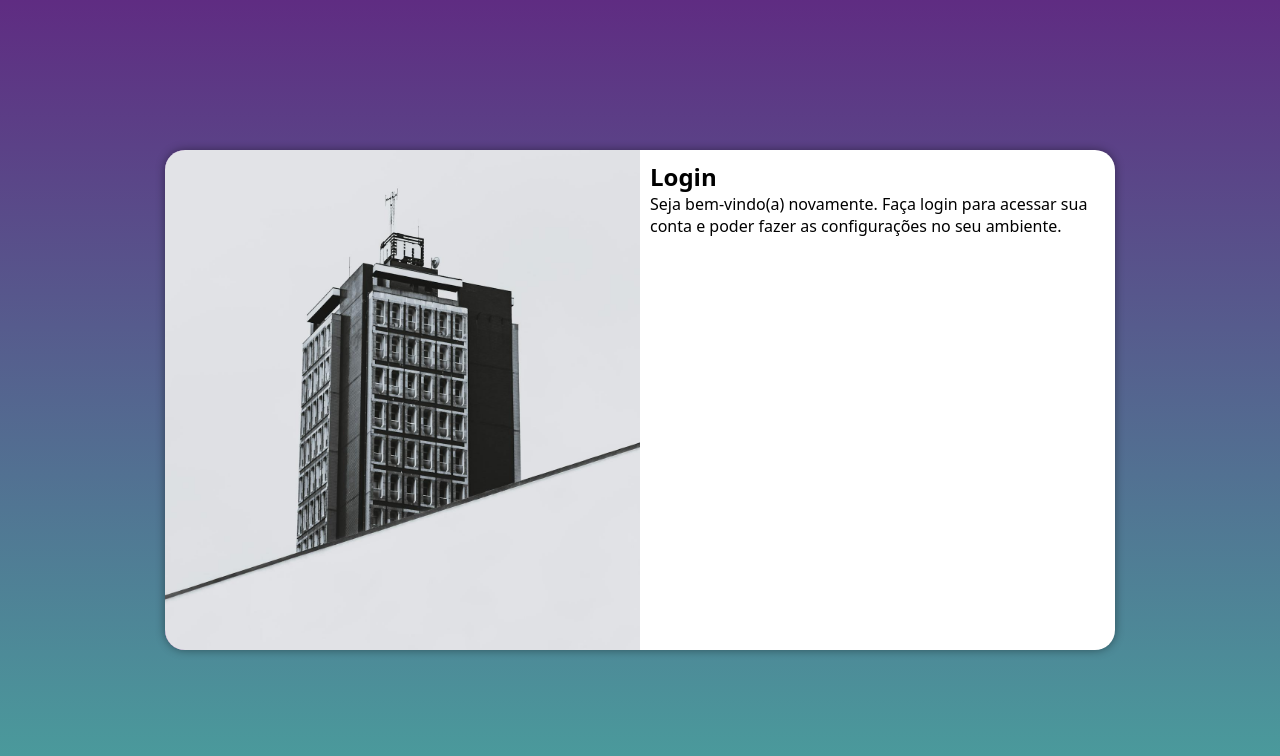
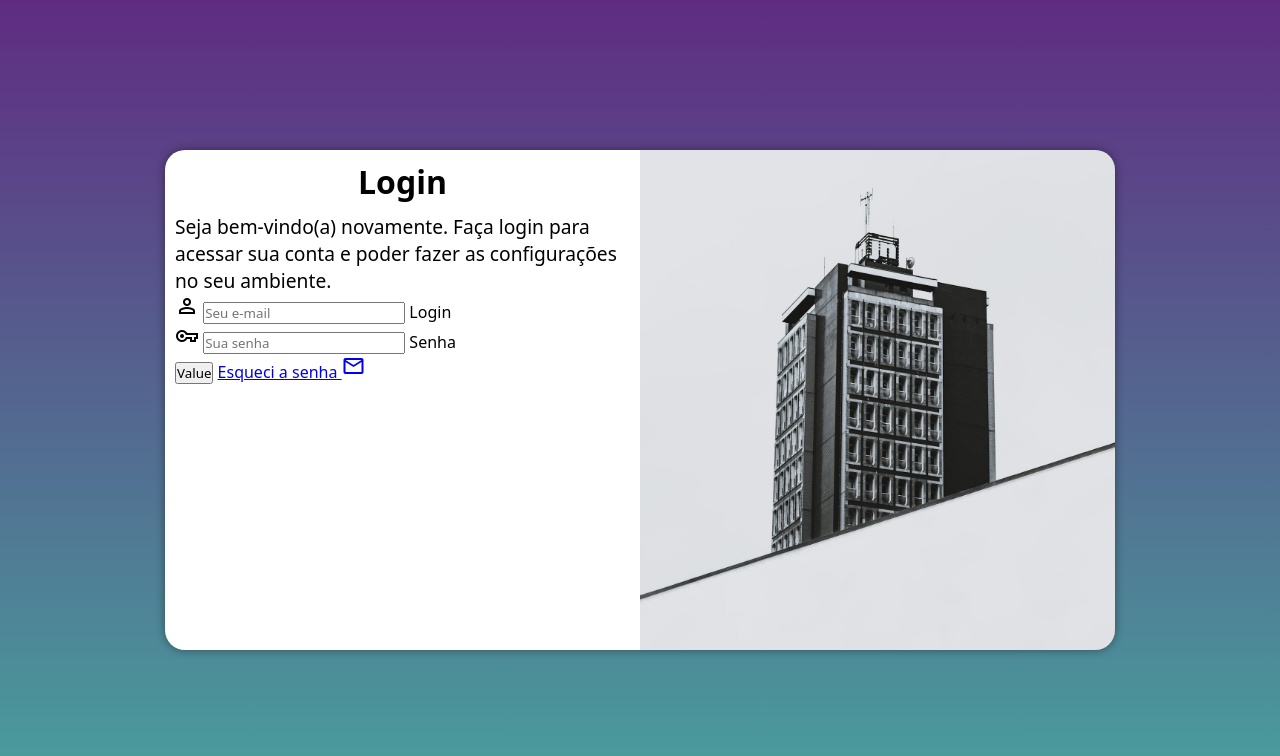
Before and after one commit to AndreBredofw/projeto_login, a plain HTML site: page index.html in a window 1280 px wide. Drawn offline with nearby package versions, Linux system fonts and the light colour scheme.

Commit message:
up tela login

```diff
--- a/estilos/mediaquery.css
+++ b/estilos/mediaquery.css
@@ -31,14 +31,23 @@
     }
 
     section#login > div#imagem{
-        float: left;
+        float: right;
         width: 50%;
         height: 100%;
     }
 
     section#login > div#formulario{
-        float: right;
+        float: left;
         width: 50%;
     }
 
+
+    div#formulario > h1{
+        font-size: 2em;
+    }
+
+    div#formulario > p{
+        font-size: 1.2em;
+    }
+
 }
--- a/estilos/style.css
+++ b/estilos/style.css
@@ -32,7 +32,7 @@
     transform: translate(-50%, -50%);
     overflow: hidden;
     background-color: white;
-    width: 250px;
+    width: 260px;
     height: 500px;
     border-radius: 20px;
     box-shadow: 0px 0px 10px rgba(0, 0, 0, 0.411);
@@ -52,3 +52,12 @@
     display: block;
     padding: 10px;
 }
+
+div#formulario > h1{
+    text-align: center;
+    margin-bottom: 10px;
+}
+
+div#formulario > p{
+    font-size: 0.8em;
+}
--- a/index.html
+++ b/index.html
@@ -6,6 +6,7 @@
     <title>Login</title>
     <link rel="stylesheet" href="estilos/style.css">
     <link rel="stylesheet" href="estilos/mediaquery.css">
+    <link rel="stylesheet" href="https://fonts.googleapis.com/css2?family=Material+Symbols+Outlined:opsz,wght,FILL,GRAD@20..48,100..700,0..1,-50..200" />
 </head>
 <body>
     <main>
@@ -17,8 +18,24 @@
             <div id="formulario">
                 <h1>Login</h1>
                 <p>Seja bem-vindo(a) novamente. Faça login para acessar sua conta e poder fazer as configurações no seu ambiente. </p>
-                <form action="login.php" method="post">
+                <form action="login.php" method="post" autocomplete="on">
+                    <div class="campo">
+                        <span class="material-symbols-outlined">
+                            person
+                            </span>
+                        <input type="email" name="login" id="ilogin" placeholder="Seu e-mail" autocomplete="email" required maxlength="45">
+                        <label for="ilogin">Login</label>
+                    </div>
 
+                    <div class="">
+                        <span class="material-symbols-outlined">
+                            vpn_key
+                            </span>
+                        <input type="password" name="senha" id="isenha" autocomplete="current-password" placeholder="Sua senha" required minlength="8" maxlength="20">
+                        <label for="isenha">Senha</label>
+                    </div>
+                    <input type="submit" value="Value">
+                    <a href="esqueci.html">Esqueci a senha <span class="material-symbols-outlined">mail</span></a>
                 </form>
             </div>
         </section>
```
